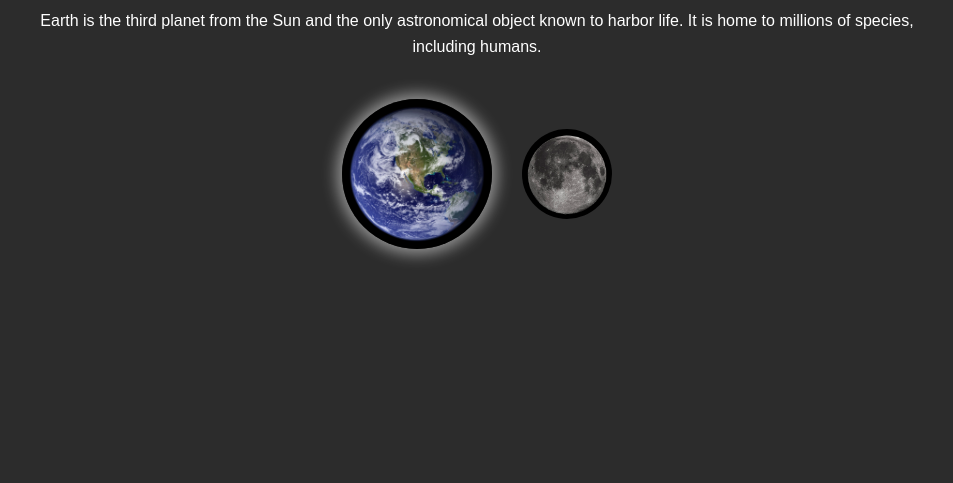
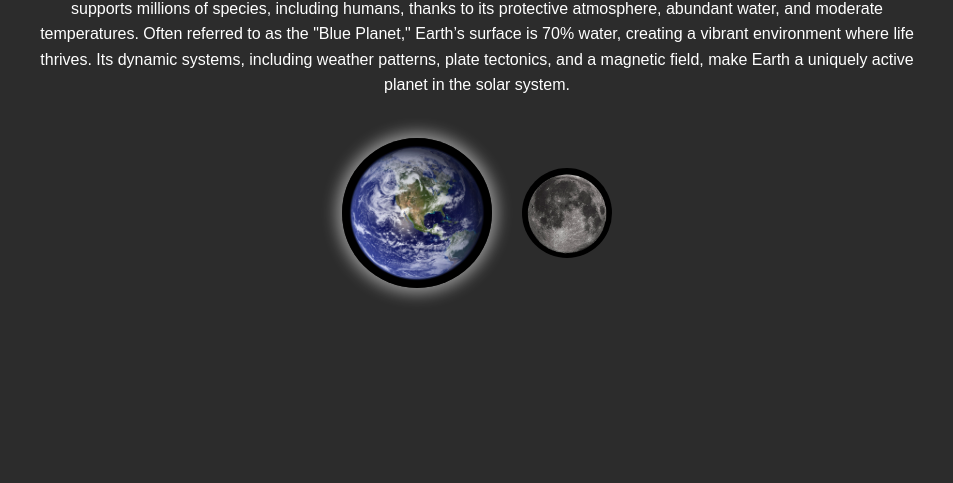
Before and after one commit to bach6104/hello-explorer, a plain HTML site: page index.html in a window 1280 px wide. Shown: the part 317-800 px from the top of the page, without its empty margins (163-1116 px from the left). Drawn offline with Linux system fonts and the light colour scheme.

Commit message:
finished paragraph

```diff
--- a/index.html
+++ b/index.html
@@ -10,7 +10,7 @@
   <div class="container">
     <header>
       <h1>Earth</h1>
-      <p>Earth is the third planet from the Sun and the only astronomical object known to harbor life. It is home to millions of species, including humans.</p>
+      <p>Earth, the third planet from the Sun, is the only known astronomical object that harbors life. With its diverse ecosystems, Earth supports millions of species, including humans, thanks to its protective atmosphere, abundant water, and moderate temperatures. Often referred to as the "Blue Planet," Earth’s surface is 70% water, creating a vibrant environment where life thrives. Its dynamic systems, including weather patterns, plate tectonics, and a magnetic field, make Earth a uniquely active planet in the solar system.</p>
     </header>
     <div class="system">
       <!-- Earth is active and larger -->
```
Also changed, not shown: earth.html (+2 -1 lines), moon.html (+2 -1 lines).
